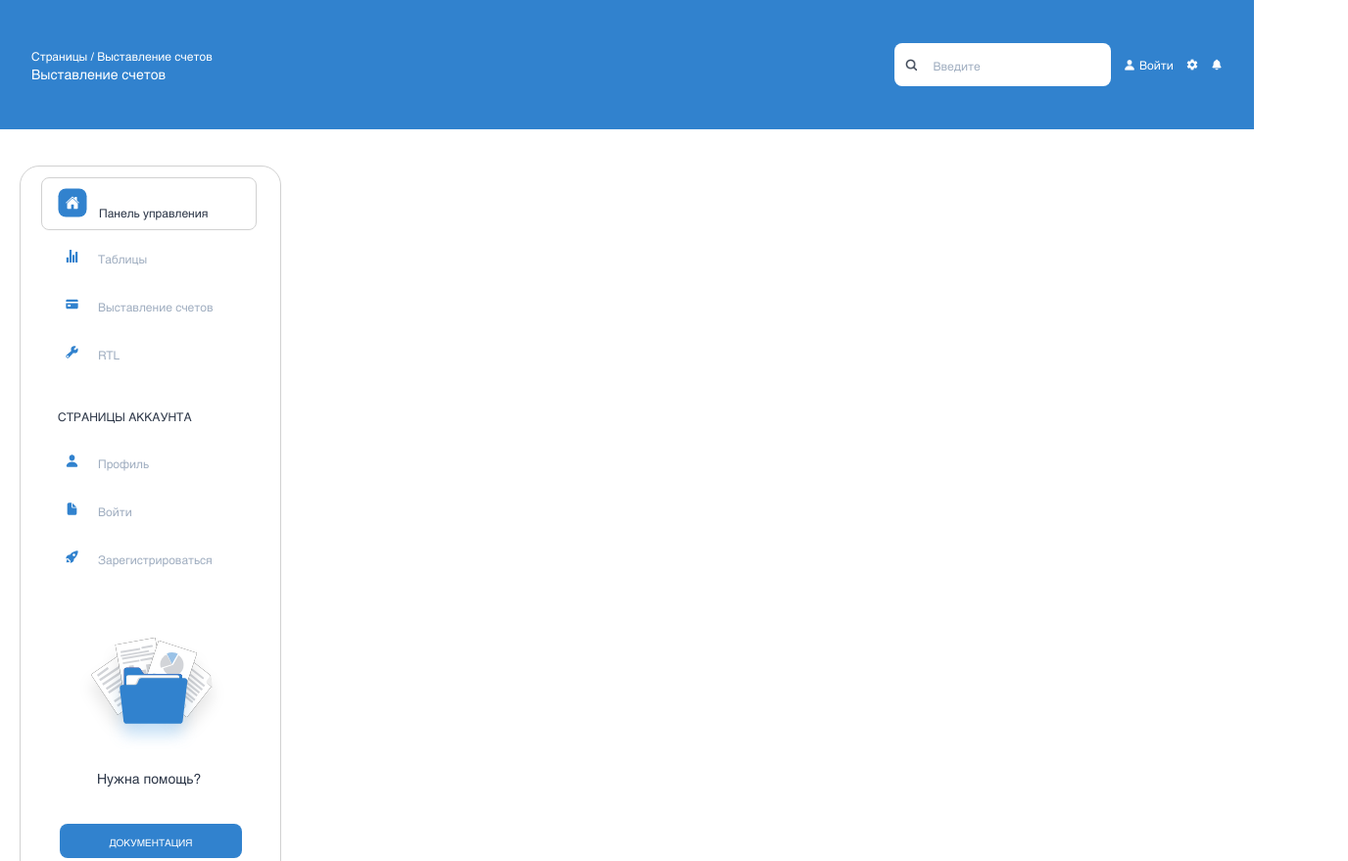
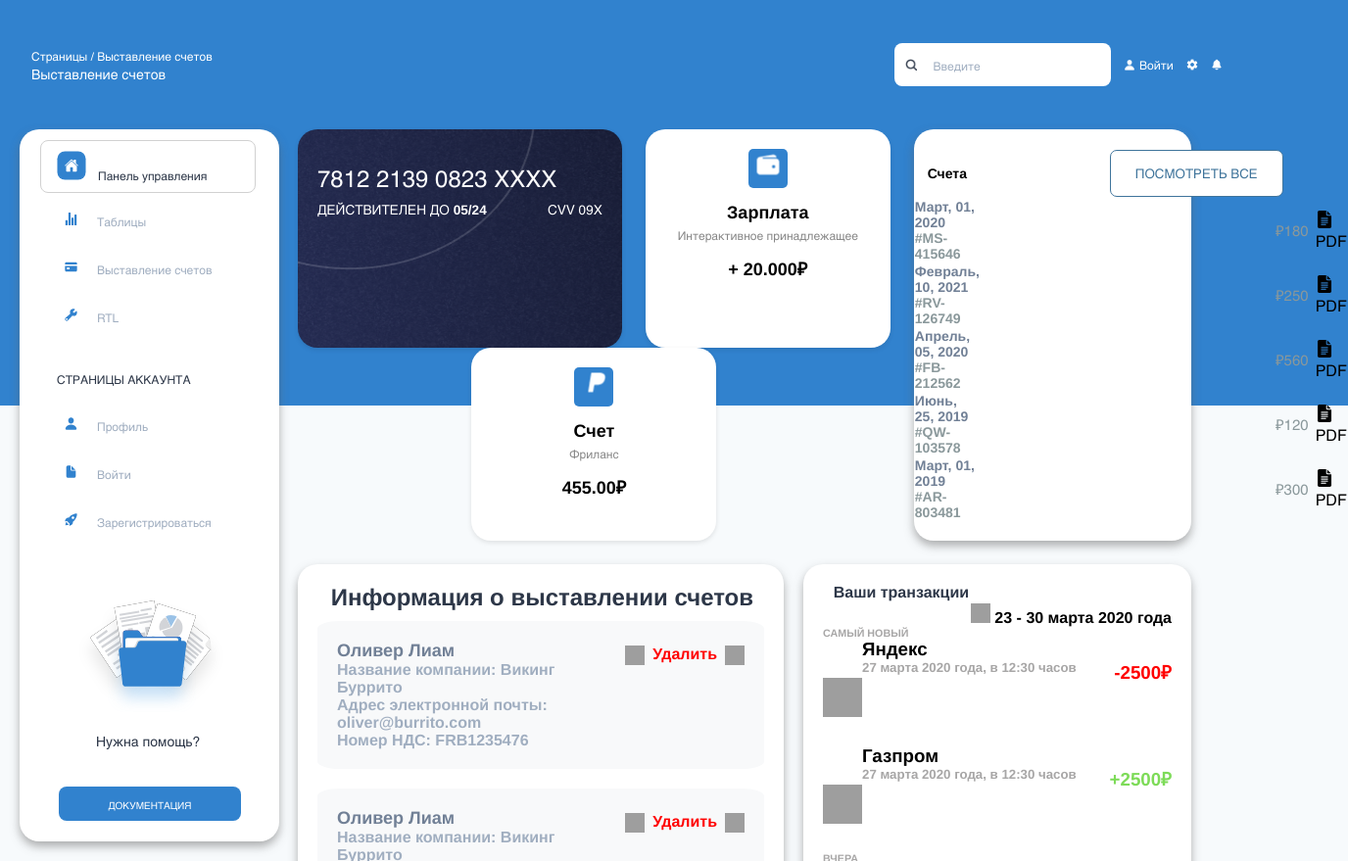
Before and after one commit to ViolettaMo/geniuses, a plain HTML site: page index.html in a window 1280 px wide. Shown: the top 879 px of the page at 98% size, 1376 px wide, since content can reach past the window. Drawn offline with Linux system fonts and the light colour scheme; grey boxes are pictures that could not be loaded.

Commit message:
Объединение закончено

```diff
--- a/index.html
+++ b/index.html
@@ -7,7 +7,7 @@
     <link rel="stylesheet" href="style.css">
 
 </head>
-<body>
+
 
     <header>
         <div class="left-container">
@@ -27,7 +27,7 @@
             <img class="icn" src="./icn/default.png"/>
         </div>
     </header>
-
+<section class="group-three">
     <section class="Sidebar_block">
         <button class="Sidebar_block_menu"><img class="Sidebar_block_icon" src="Group 1.svg">Панель управления</button>
         <button class="Sidebar_block_menu_two"><img class="Sidebar_block_icon_two" src="chart.svg">Таблицы</button>
@@ -41,6 +41,44 @@
         <p class="Sidebar_block_need-help_text">Нужна помощь?</p>
         <button class="Sidebar_block_need-help">ДОКУМЕНТАЦИЯ</button>
       </section>
+
+<section class="group-two">
+<section class="group-one">
+      <main class="content">
+        <div class="card credit-card">
+            <div class="card-content">
+              <div class="card-bg">
+                <span class="card-number">7812 2139 0823 XXXX</span>
+                <div class="card-details">
+                <span class="card-expire">ДЕЙСТВИТЕЛЕН ДО <b>05/24</b></span>
+                  <span class="card-cvv">CVV 09X</span>
+                 </div>
+                  <div class="card-overlay"></div>
+                  </div>
+            </div>
+        </div>
+        <div class="card">
+            <div class="card-content">
+                <div class="card-icon-container">
+                    <span class="card-icon wallet"></span>
+                </div>
+                <h2 class="card-title">Зарплата</h2>
+                <p class="card-subtitle">Интерактивное принадлежащее</p>
+                <p class="card-summ">+ 20.000₽</p>
+            </div>
+        </div>
+        <div class="card">
+           <div class="card-content">
+            <div class="card-icon-container">
+                <span class="card-icon paypal"></span>
+            </div>
+            <h2 class="card-title">Счет</h2>
+            <p class="card-subtitle">Фриланс</p>
+               <p class="card-summ">455.00₽</p>
+           </div>
+        </div>
+    </main>
+
 
 
     <div class="block">
@@ -78,6 +116,7 @@
 </table>
     </div>
 
+</section>
 
 
     <main class="basic">
@@ -237,43 +276,8 @@
 </section>
 </main>
 
-    <main class="content">
-        <div class="card credit-card">
-            <div class="card-content">
-              <div class="card-bg">
-                <span class="card-number">7812 2139 0823 XXXX</span>
-                <div class="card-details">
-                <span class="card-expire">ДЕЙСТВИТЕЛЕН ДО <b>05/24</b></span>
-                  <span class="card-cvv">CVV 09X</span>
-                 </div>
-                  <div class="card-overlay"></div>
-                  </div>
-            </div>
-        </div>
-        <div class="card">
-            <div class="card-content">
-                <div class="card-icon-container">
-                    <span class="card-icon wallet"></span>
-                </div>
-                <h2 class="card-title">Зарплата</h2>
-                <p class="card-subtitle">Интерактивное принадлежащее</p>
-                <p class="card-summ">+ 20.000₽</p>
-            </div>
-        </div>
-        <div class="card">
-           <div class="card-content">
-            <div class="card-icon-container">
-                <span class="card-icon paypal"></span>
-            </div>
-            <h2 class="card-title">Счет</h2>
-            <p class="card-subtitle">Фриланс</p>
-               <p class="card-summ">455.00₽</p>
-           </div>
-        </div>
-    </main>
-
-
-
+</section>
+</section>
     <footer>
         <p>Творческое время</p>
         <p>Блог</p>
--- a/style.css
+++ b/style.css
@@ -9,10 +9,27 @@
     margin: 0px;
     font-family: Helvetica,'Times New Roman', Times, serif;
 }
-
+body {
+    background-color: #F7FAFC;
+    background-image: url("./Background.png");
+    background-repeat: no-repeat;
+}
+.group-one {
+    display: flex;
+    flex-direction: row;
+}
+.group-two {
+    display: flex;
+    flex-direction: column;
+    margin-left: 19px;
+    margin-right: 32px;
+}
+.group-three {
+    display: flex;
+    flex-direction: row;
+}
 header {
     padding: 44px 32px;
-    background-color: #3182CE;
     color: white;
     display: flex;
     flex-direction: row;
@@ -78,7 +95,6 @@ header ::placeholder {
 }
 
 footer {
-    background-color: #F7FAFC;
     color: #A0AEC0;
     display: flex;
     flex-direction: row;
@@ -93,13 +109,14 @@ footer p {
 
 .Sidebar_block{
   padding: 0px;
-  margin:37px 0px 0px 20px;
+  margin-left:20px;
   width:265px;
   height:727px;
   background-color:#FFFFFF;
-  border:1px solid #D1D1D1;
+  border:0px;
   border-radius:20px;
   font-weight: 400;
+  box-shadow: 0px 5px 10px 0px rgba(98, 98, 98, 0.5);
 }
 .Sidebar_block_menu{
   padding:0px 0px 8px 0px;
@@ -179,7 +196,8 @@ footer p {
 
 
 .bills h2{
-    padding-right: 300px;
+    padding-right: 100px;
+    font-size: 14px;
 }
 
 .bills {
@@ -202,15 +220,18 @@ footer p {
 }
 .bills button:hover {
     background-color:rgb(63, 116, 155);
+    color: #FFFFFF;
 }
 .block{
     display: flex;
     justify-content: space-between;
 
     background-color: white;
-    border: 5px solid black;
-    border-radius: 25px;
-    width: 45%;
+    border: 0px;
+    border-radius: 20px;
+    box-shadow: 0px 5px 10px 0px rgba(98, 98, 98, 0.5);
+    width: 30%;
+    margin-right: 32px;
 
 }
 .ff{
@@ -240,8 +261,8 @@ footer p {
 .basic{
     display: flex;
     justify-content: center;
-    margin:5%;
-    font-family: Helvetica,'Times New Roman', Times, serif;
+    margin-top: 24px;
+    margin-right: 32px;
 
 }
 
@@ -383,21 +404,21 @@ footer p {
 }
 
 
-main .content {
+.content {
     display: flex;
     flex-wrap: wrap;
-    padding: 20px;
     flex: 1;
     justify-content: space-around;
 }
 .card {
     background-color: white;
-    margin: 10px;
     border-radius: 20px;
     padding: 20px;
     box-shadow: 0 2px 5px rgba(0,0,0,0.1);
     min-width: 250px;
     box-sizing: border-box;
+    max-height: 240px;
+    margin-right: 24px;
 }
 .card.credit-card{
     background-image: url(../geniuses/card.png);
```
Also changed, not shown: Background.png (added).
